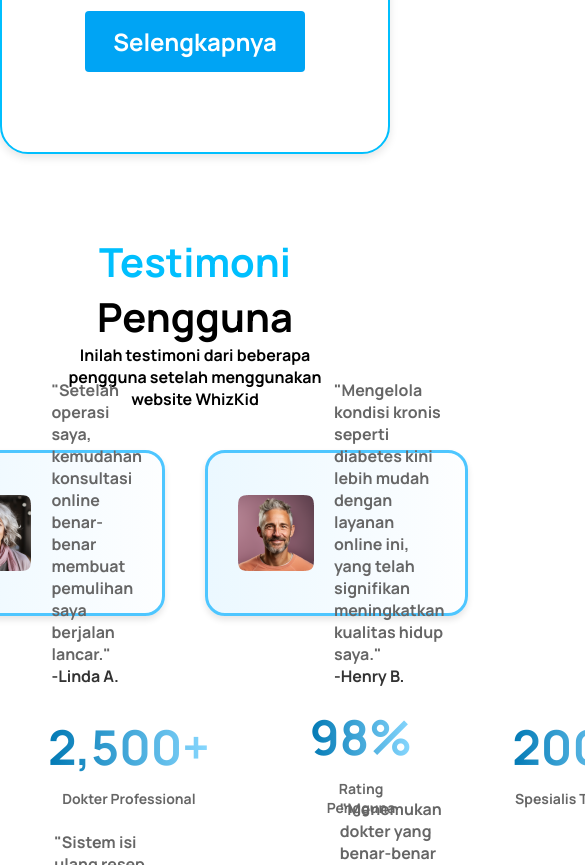
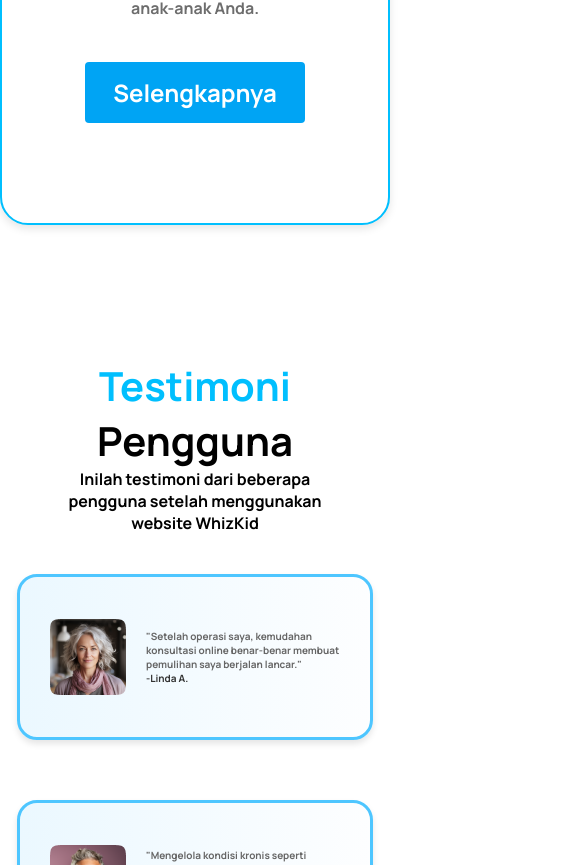
Before and after one commit to AdityaAnanta123/WhizKids, a React (Create React App) app: page / in a window 390 px wide. Shown: the part 4501-5366 px from the top of the page, 585 px wide, since content can reach past the window. Built offline with nearby package versions, Linux system fonts and the light colour scheme.

Commit message:
add responsive pt. 2

```diff
--- a/src/components/AboutSection.css
+++ b/src/components/AboutSection.css
@@ -84,6 +84,7 @@
   .about-section__content-container {
       flex-direction: column;
       align-items: center;
+      margin: 40px 10px;
   }
 
   .about-section__image-container {
--- a/src/components/DoctorSection.css
+++ b/src/components/DoctorSection.css
@@ -92,3 +92,31 @@
     margin-left: 10px; /* Adjust the value to set the desired space */
     color: #15B2FF;
   }
+
+  @media (max-width: 768px) {
+    .doctor-profiles-section {
+      padding: 40px;
+    }
+
+    .doctor-profiles-container {
+      flex-direction: row;
+      gap: 40px;
+      justify-content: center;
+    }
+
+    .doctor-profile {
+      flex-direction: row;
+      align-items: flex-start;
+      text-align: left;
+    }
+
+    .doctor-image {
+      width: 300px;
+      height: 300px;
+      margin-right: 20px;
+    }
+
+    .doctor-info {
+      text-align: left;
+    }
+  }
--- a/src/components/Testimonials.css
+++ b/src/components/Testimonials.css
@@ -1,12 +1,12 @@
     .testimonials {
-    padding: 0px 20px;
+        padding: 20px;
         font-family: 'Manrope', sans-serif;
     }
 
     .testimonials-container {
         max-width: 1200px;
         margin: 0 auto;
-    padding: 0 20px; /* Menambahkan padding kiri dan kanan */
+        padding: 0 20px;
     }
 
     .header-title {
@@ -22,13 +22,13 @@
         font-weight: 600;
         font-family: 'Manrope', sans-serif;
         text-align: center;
-    margin-top: 0px ;
+        margin-top: 0px;
     }
 
     .testimonials-content {
         display: flex;
-    flex-direction: row; /* Mengatur tata letak dari atas ke bawah */
-    align-items: center; /* Menyelaraskan elemen-elemen secara horizontal */
+        flex-direction: row;
+        align-items: center;
         justify-content: center;
         margin-top: 40px;
         margin-bottom: 20px;
@@ -39,7 +39,7 @@
         display: flex;
         flex-direction: row;
         align-items: center;
-    background: linear-gradient(to right, #EBF8FF, #FDFEFF); /* Efek latar belakang linear */
+        background: linear-gradient(to right, #EBF8FF, #FDFEFF);
         border: 3px solid #4EC6FF;
         border-radius: 20px;
         padding: 20px;
@@ -53,13 +53,12 @@
         width: 76px;
         height: 76px;
         margin: 20px 10px 20px;
-    margin-bottom: 20px; /* Menambahkan jarak antara gambar dan teks */
+        margin-bottom: 20px;
         margin-right: 20px;
-
     }
 
     .testimonial-text {
-    text-align: baseline; /* Menyelaraskan teks ke tengah */
+        text-align: baseline;
     }
 
     .testimonial-text p {
@@ -76,15 +75,15 @@
         font-size: 16px;
         font-weight: bold;
         color: #333;
-    margin-bottom: 0; /* Menghilangkan margin bawah pada h4 */
+        margin-bottom: 0;
         text-align: left;
         margin-top: 0;
     }
 
     .statistics {
         display: flex;
-    flex-direction: row; /* Mengatur tata letak dari atas ke bawah */
-    align-items: center; /* Menyelaraskan elemen-elemen secara horizontal */
+        flex-direction: row;
+        align-items: center;
         justify-content: center;
         margin-bottom: 20px;
         gap: 100px;
@@ -92,24 +91,55 @@
 
     .stat {
         text-align: center;
-    margin-bottom: 20px; /* Menambahkan jarak antara setiap elemen */
+        margin-bottom: 20px;
     }
 
     .stat-number {
         font-size: 48px;
         font-weight: 800;
         background: linear-gradient(to right, #0179B4, #88D8FF);
-    -webkit-background-clip: text; /* Untuk browser berbasis WebKit seperti Chrome dan Safari */
-    -webkit-text-fill-color: transparent; /* Untuk browser berbasis WebKit */
-    background-clip: text; /* Untuk browser selain WebKit seperti Firefox */
-    color: transparent; /* Mengatur warna teks menjadi transparan */
+        -webkit-background-clip: text;
+        -webkit-text-fill-color: transparent;
+        background-clip: text;
+        color: transparent;
         margin-bottom: 10px;
     }
-
 
     .stat-description {
         font-size: 14px;
         font-weight: 600;
         color: #666;
-    margin-top: 0; /* Menghilangkan margin atas pada deskripsi */
+        margin-top: 0;
     }
+
+    /* Media queries untuk tampilan responsif */
+    @media (max-width: 768px) {
+        .testimonials-content, .statistics {
+            flex-direction: column;
+        }
+
+        .testimonial-box {
+            width: 100%;
+            max-width: 400px; /* Atur agar sesuai dengan lebar perangkat */
+        }
+
+        .testimonial-text p{
+            font-size: 10px;
+        }
+
+        .testimonial-text h4{
+            font-size: 10px;
+        }
+
+        .statistics {
+            gap: 0px; /* Kurangi jarak antara elemen statistik */
+        }
+
+        .stat-number {
+            font-size: 32px; /* Atur ukuran font untuk statistik pada perangkat mobile */
+        }
+
+        .stat-description {
+            font-size: 12px; /* Atur ukuran font deskripsi statistik pada perangkat mobile */
+        }
+    }
```
Lines whose indentation alone changed are shown as unchanged.
